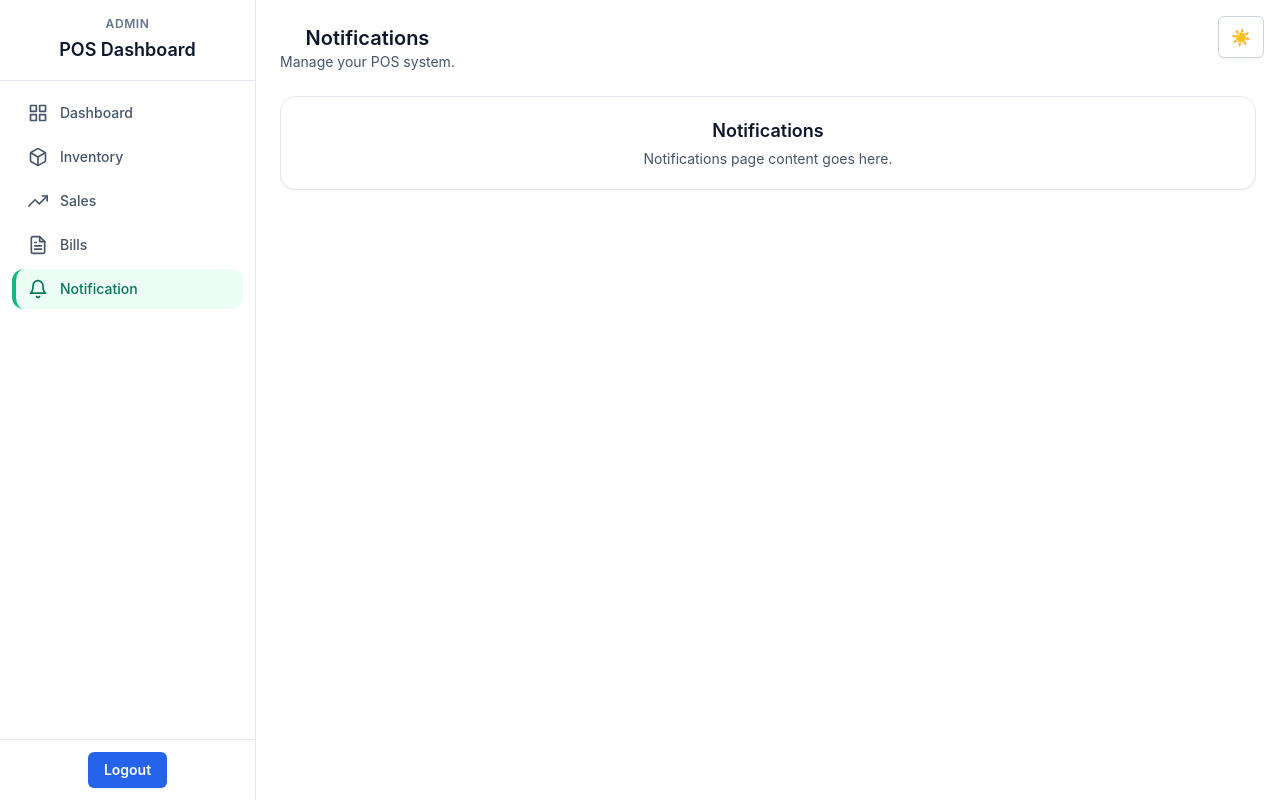
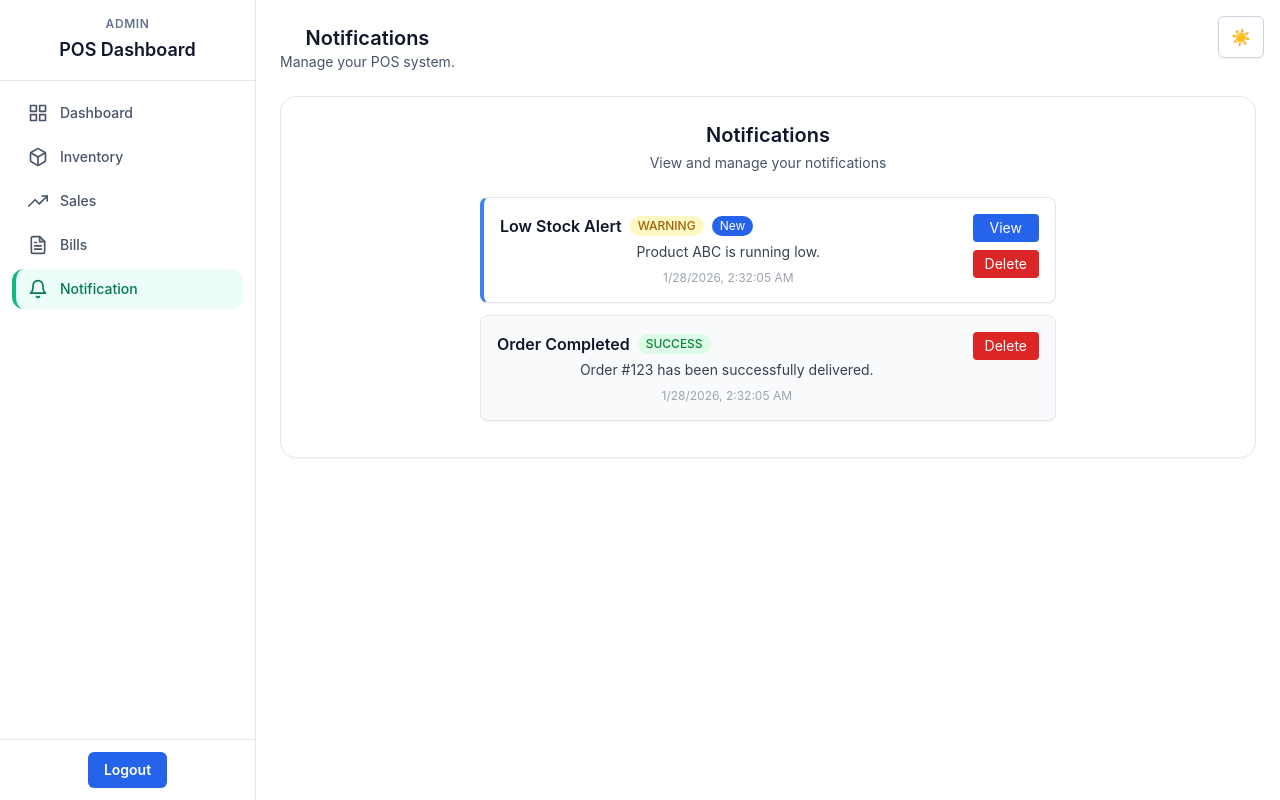
Before and after one commit to posy-system/client, a React (Create React App) app: page /admindashboard/notifications in a window 1280 px wide. Built offline with nearby package versions, Linux system fonts and the light colour scheme; sample sign-in values are in the browser's storage.

Commit message:
add notification box componenet

```diff
--- /dev/null
+++ b/src/apis/NotificationAPI.js
@@ -0,0 +1,42 @@
+import React from "react";
+import axios from "axios";
+
+export const SendNotification = async (notificationData) => {
+  try {
+    const response = await axios.post(`/api/notifications`, notificationData);
+    return response.data;
+  } catch (error) {
+    throw error;
+  }
+};
+
+export const GetNotifications = async (page, limit) => {
+  try {
+    const response = await axios.get(
+      `/api/notifications?page=${page}&limit=${limit}`,
+    );
+    return response.data;
+  } catch (error) {
+    throw error;
+  }
+};
+
+export const MarkNotificationAsRead = async (notificationId) => {
+  try {
+    const response = await axios.patch(
+      `/api/notifications/${notificationId}/view`,
+    );
+    return response.data;
+  } catch (error) {
+    throw error;
+  }
+};
+
+export const DeleteNotification = async (notificationId) => {
+  try {
+    const response = await axios.delete(`/api/notifications/${notificationId}`);
+    return response.data;
+  } catch (error) {
+    throw error;
+  }
+};
--- /dev/null
+++ b/src/components/Notification/DialogBox.js
@@ -0,0 +1,94 @@
+import React from "react";
+
+/**
+ * @typedef {Object} Notification
+ * @property {string} _id
+ * @property {string} subject
+ * @property {string} message
+ * @property {"INFO"|"WARNING"|"SUCCESS"|"ERROR"} type
+ * @property {boolean} viewed
+ * @property {string} [createdAt]
+ */
+
+/**
+ * @param {{ notification: Notification, onView: (id:string)=>void, onDelete: (id:string)=>void }} props
+ */
+export default function DialogBox({ notification, onView, onDelete }) {
+  const {
+    _id,
+    subject,
+    message,
+    type = "INFO",
+    viewed,
+    createdAt,
+  } = notification;
+
+  const typeStyles = {
+    INFO: "bg-blue-100 text-blue-700",
+    SUCCESS: "bg-green-100 text-green-700",
+    WARNING: "bg-yellow-100 text-yellow-700",
+    ERROR: "bg-red-100 text-red-700",
+  };
+
+  return (
+    <div
+      className={`border rounded-lg p-4 mb-3 flex justify-between items-start
+      shadow-sm transition
+      ${
+        viewed
+          ? "bg-gray-50 dark:bg-[#202022]"
+          : "bg-white dark:bg-[#19191A] border-l-4 border-l-blue-500"
+      }`}
+    >
+      {/* Left */}
+      <div className="flex-1 pr-4">
+        <div className="flex items-center gap-2 mb-1">
+          <h3 className="font-semibold text-base">{subject}</h3>
+
+          <span
+            className={`text-xs px-2 py-0.5 rounded-full font-medium ${
+              typeStyles[type]
+            }`}
+          >
+            {type}
+          </span>
+
+          {!viewed && (
+            <span className="text-xs bg-blue-600 text-white px-2 py-0.5 rounded-full">
+              New
+            </span>
+          )}
+        </div>
+
+        <p className="text-sm text-gray-700 dark:text-gray-300 mb-2">
+          {message}
+        </p>
+
+        {createdAt && (
+          <p className="text-xs text-gray-400">
+            {new Date(createdAt).toLocaleString()}
+          </p>
+        )}
+      </div>
+
+      {/* Right */}
+      <div className="flex flex-col gap-2">
+        {!viewed && (
+          <button
+            onClick={() => onView(_id)}
+            className="px-3 py-1 text-sm rounded bg-blue-600 text-white hover:bg-blue-700"
+          >
+            View
+          </button>
+        )}
+
+        <button
+          onClick={() => onDelete(_id)}
+          className="px-3 py-1 text-sm rounded bg-red-600 text-white hover:bg-red-700"
+        >
+          Delete
+        </button>
+      </div>
+    </div>
+  );
+}
--- a/src/pages/admin/NotificationPage.js
+++ b/src/pages/admin/NotificationPage.js
@@ -1,12 +1,69 @@
-import React from "react";
+import React, { useState } from "react";
+import DialogBox from "../../components/Notification/DialogBox";
 
 export default function NotificationPage() {
+  const [notifications, setNotifications] = useState([
+    {
+      _id: "1",
+      subject: "Low Stock Alert",
+      message: "Product ABC is running low.",
+      type: "WARNING",
+      viewed: false,
+      createdAt: new Date().toISOString(),
+    },
+    {
+      _id: "2",
+      subject: "Order Completed",
+      message: "Order #123 has been successfully delivered.",
+      type: "SUCCESS",
+      viewed: true,
+      createdAt: new Date().toISOString(),
+    },
+  ]);
+
+  const handleView = (id) => {
+    setNotifications((prev) =>
+      prev.map((n) =>
+        n._id === id ? { ...n, viewed: true } : n
+      )
+    );
+
+    // TODO: API call
+    // PATCH /api/notifications/:id/view
+  };
+
+  const handleDelete = (id) => {
+    setNotifications((prev) =>
+      prev.filter((n) => n._id !== id)
+    );
+
+    // TODO: API call
+    // DELETE /api/notifications/:id
+  };
+
   return (
-    <div className="rounded-2xl border border-slate-200 bg-white p-5 shadow-sm dark:border-[#2A2A2C] dark:bg-[#19191A]">
-      <h2 className="text-lg font-semibold">Notifications</h2>
-      <p className="mt-1 text-sm text-slate-600 dark:text-slate-400">
-        Notifications page content goes here.
+    <div className="rounded-2xl border border-slate-200 bg-white p-6 shadow-sm dark:border-[#2A2A2C] dark:bg-[#19191A]">
+      <h2 className="text-xl font-semibold mb-1">Notifications</h2>
+      <p className="text-sm text-slate-600 dark:text-slate-400 mb-6">
+        View and manage your notifications
       </p>
+
+      <div className="max-w-xl mx-auto">
+        {notifications.length === 0 ? (
+          <p className="text-gray-500 text-center">
+            No notifications available
+          </p>
+        ) : (
+          notifications.map((n) => (
+            <DialogBox
+              key={n._id}
+              notification={n}
+              onView={handleView}
+              onDelete={handleDelete}
+            />
+          ))
+        )}
+      </div>
     </div>
   );
 }
```
Also changed, not shown: src/components/tabel/TabelCompo.js (+2 -6 lines), src/pages/HomePage.js (+80 -68 lines), 1 other file (tests, documents, lock files or other folders).
